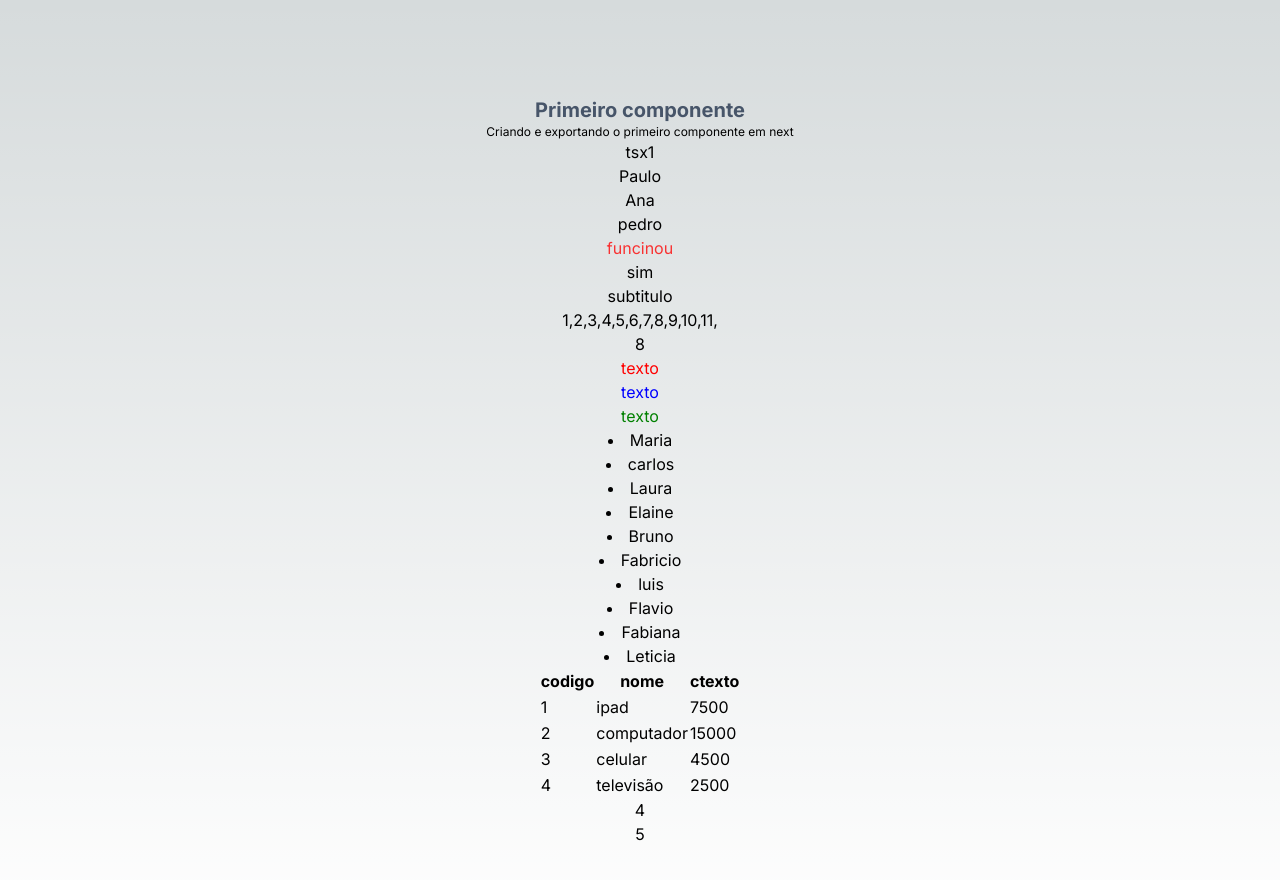
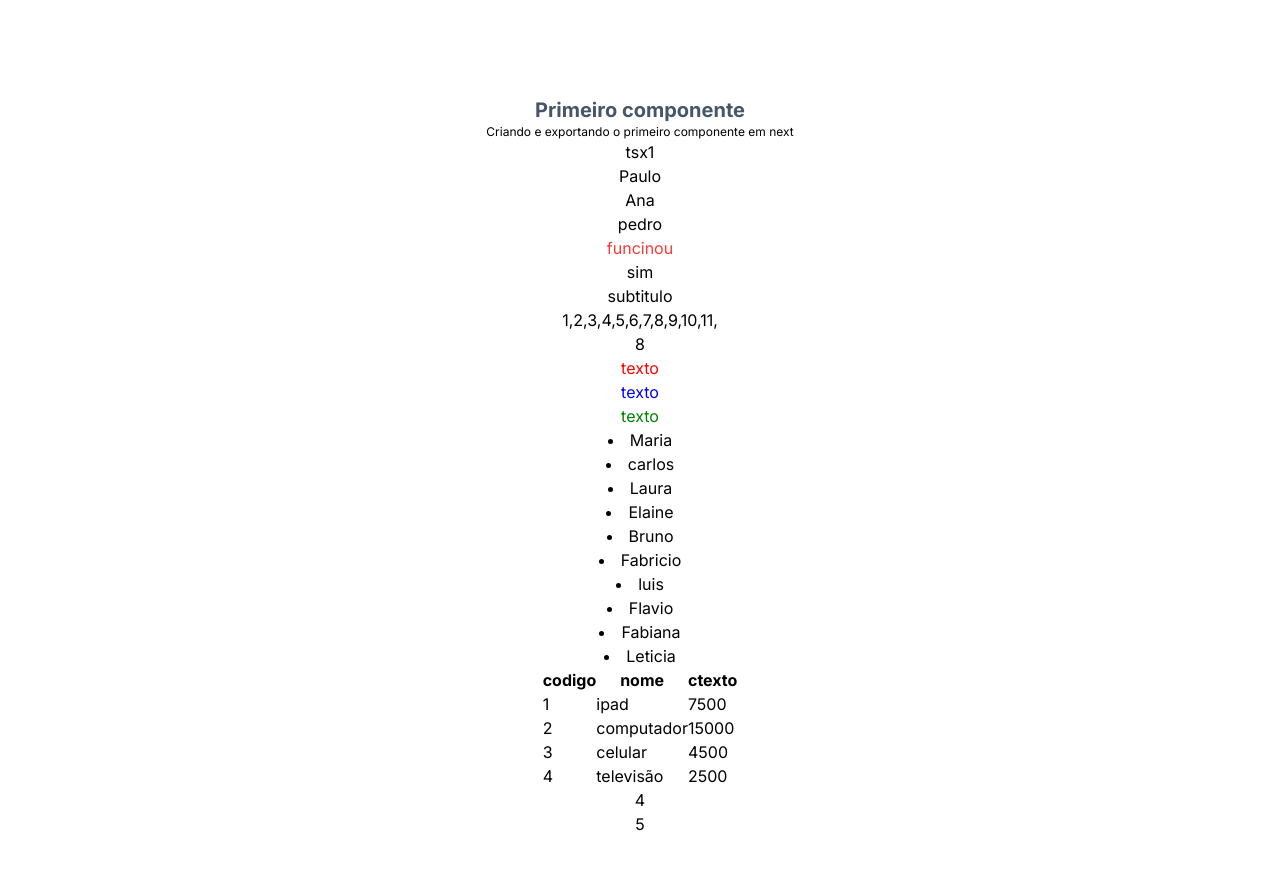
Before and after one commit to Dannick10/nextjsEstudo, a Next.js app in the folder exercicio/: page / in a window 1280 px wide. Shown: the top 880 px of the page. Built offline with nearby package versions, Linux system fonts and the light colour scheme.

Commit message:
mouseevent

```diff
--- a/exercicio/src/app/globals.css
+++ b/exercicio/src/app/globals.css
@@ -2,32 +2,7 @@
 @tailwind components;
 @tailwind utilities;
 
-:root {
-  --foreground-rgb: 0, 0, 0;
-  --background-start-rgb: 214, 219, 220;
-  --background-end-rgb: 255, 255, 255;
+*{
+  margin: 0;
+  padding: 0;
 }
-
-@media (prefers-color-scheme: dark) {
-  :root {
-    --foreground-rgb: 255, 255, 255;
-    --background-start-rgb: 0, 0, 0;
-    --background-end-rgb: 0, 0, 0;
-  }
-}
-
-body {
-  color: rgb(var(--foreground-rgb));
-  background: linear-gradient(
-      to bottom,
-      transparent,
-      rgb(var(--background-end-rgb))
-    )
-    rgb(var(--background-start-rgb));
-}
-
-@layer utilities {
-  .text-balance {
-    text-wrap: balance;
-  }
-}
--- a/exercicio/src/components/indireta1/pai1.tsx
+++ b/exercicio/src/components/indireta1/pai1.tsx
@@ -5,9 +5,10 @@ type Props = {}
 
 const Pai1 = (props: Props) => {
 
-    const falarcomigo = (...param) => {
+    const falarcomigo = (...param: string[] | number[]): void => {
         console.log(param)
     }
+
 
 
   return (
--- /dev/null
+++ b/exercicio/src/pages/estado/_mouse.tsx
@@ -0,0 +1,24 @@
+import React, { useState } from "react";
+
+type Props = {};
+
+const _mouse = (props: Props) => {
+  let [x, setX] = useState(0);
+  let [y, SetY] = useState(0);
+
+  const quandoMover = (ev: React.MouseEvent) => {
+    console.log(ev.clientX, ev.clientY);
+   setX(ev.clientX)
+   SetY(ev.clientY)
+  };
+
+  return (
+    <div onMouseMove={quandoMover}>
+      <h2>Mouse</h2>
+      <p>eixo {x}</p>
+      <p>eixo {y}</p>
+    </div>
+  );
+};
+
+export default _mouse;
```
